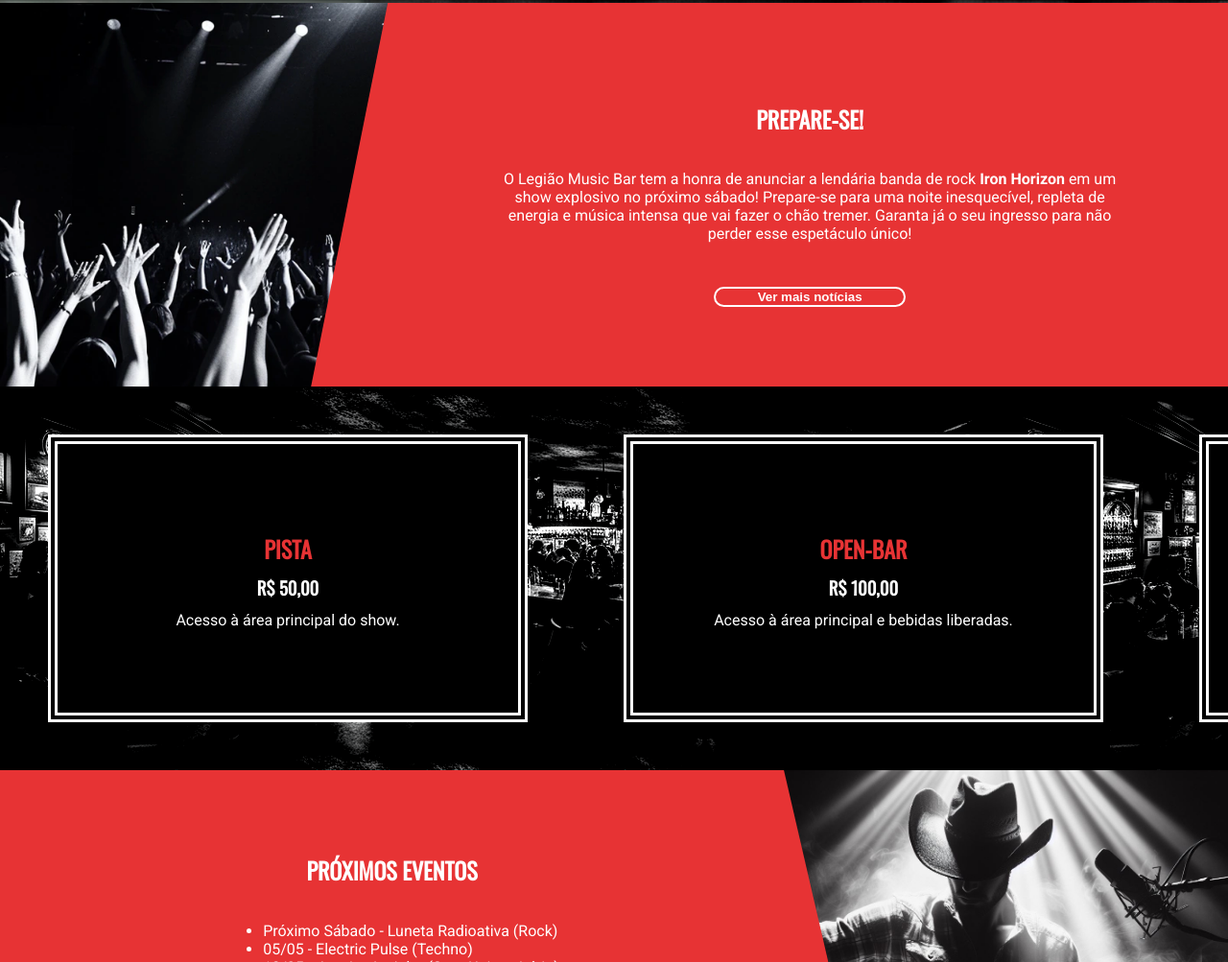
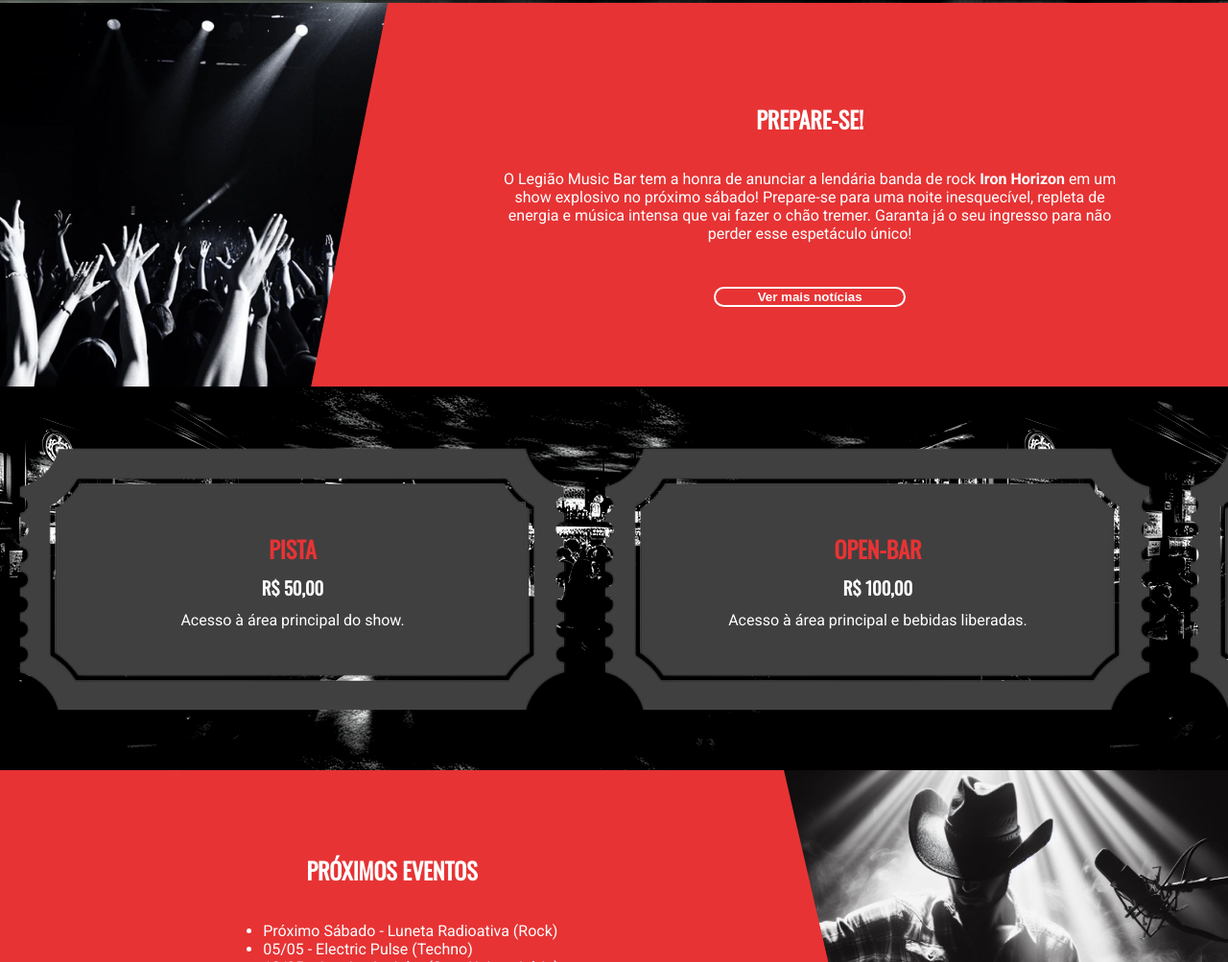
Before and after one commit to Dian-New-Dev/Personal-Project-Music-Bar-Landing-Page, a plain HTML site: page index.html in a window 1280 px wide. Shown: the part 497-1500 px from the top of the page at 96% size. Drawn offline with nearby package versions, Linux system fonts and the light colour scheme.

Commit message:
new ticket layoyt, now working on scrolling

```diff
--- a/index.html
+++ b/index.html
@@ -49,31 +49,31 @@
         </section>
 
         <section id="mainDiv2">
-            <div class="ingressoInfo">
+            <div class="ticket">
                 <h2>PISTA</h2>
                 <h3>R$ 50,00</h3>
                 <p>Acesso à área principal do show.</p>
             </div>
-            <div class="ingressoInfo">
+            <div class="ticket">
                 <h2>OPEN-BAR</h2>
                 <h3>R$ 100,00</h3>
                 <p>Acesso à área principal e bebidas liberadas.</p>
             </div>
 
-            <div class="ingressoInfo">
-                <h2>Ingresso Premium</h2>
+            <div class="ticket">
+                <h2>INGRESSO PREMIUM</h2>
                 <h3>R$ 120,00</h3>
                 <p>Acesso à área VIP com comodidades exclusivas.</p>
 
             </div>
 
-            <div class="ingressoInfo">
+            <div class="ticket">
                 <h2>MEZANINO VIP</h2>
                 <h3>R$ 150,00</h3>
                 <p>Vista privilegiada do palco e serviço de garçom.</p>
 
             </div>
-            <div class="ingressoInfo">
+            <div class="ticket">
                 <h2>PACOTE ROCK STAR</h2>
                 <h3>R$ 200,00</h3>
                 <p>Meet and greet com a banda, acesso exclusivo e brindes.</p>
--- a/style.css
+++ b/style.css
@@ -190,11 +190,14 @@ main > section {
 #mainDiv2 {
     background-image: url('images/crowded-rock-bar-dark-environment-black-and-white-383976913.png');
     display: flex;
+    justify-content: space-evenly;
+    align-items: center;
     color: white;
     width: 100%;
     overflow: hidden;
 
 }
+
 
 
 
@@ -215,14 +218,28 @@ main > section {
 
 }
 
+.ticket {
+    background-image: url('images/ticket.png');
+    background-size: contain;
 
 
-.ingressoInfo h2 {
+    text-align: center;
+    display: flex;
+    flex-direction: column;
+    justify-content:center;
+    flex: 0 0 auto;
+    margin: 20px;
+
+}
+
+
+
+.ticket h2 {
     color: #e73334;
     margin-bottom: -10px;
 }
 
-.ingressoInfo h3 {
+.ticket h3 {
     margin-bottom: -5px;
 
 }
@@ -304,6 +321,7 @@ main > section {
 
 }
 
+
 /* footer  */
 
 footer {
@@ -362,8 +380,7 @@ footer div {
     #upNext {
         margin-left: 0px;
         margin-top: -50px;
-        background-color: black;
-        width:
+        background-color: black
     }
 
 }
@@ -449,6 +466,14 @@ footer div {
     }
 }
 
+
+@media (max-width: 610px)  {
+    .ticket {
+        width: 411px;
+        height: 197px;
+    }
+}
+
 /* media queries mobile landscape */
 
 @media (min-width: 610px) and (max-width: 940px) {
@@ -531,13 +556,6 @@ footer div {
 }
 
 @media (min-width: 610px) and (max-width: 940px) {
-    #mainDiv3 > .blank {
-
-
-    }
-}
-
-@media (min-width: 610px) and (max-width: 940px) {
     .upcomingEvents {
         justify-content: center;
     }
@@ -546,6 +564,13 @@ footer div {
 @media (min-width: 610px) and (max-width: 940px) {
     #icons img {
         width: 50px;
+    }
+}
+
+@media (min-width: 610px)  {
+    .ticket {
+        width: 570px;
+        height: 273px;
     }
 }
 
```
